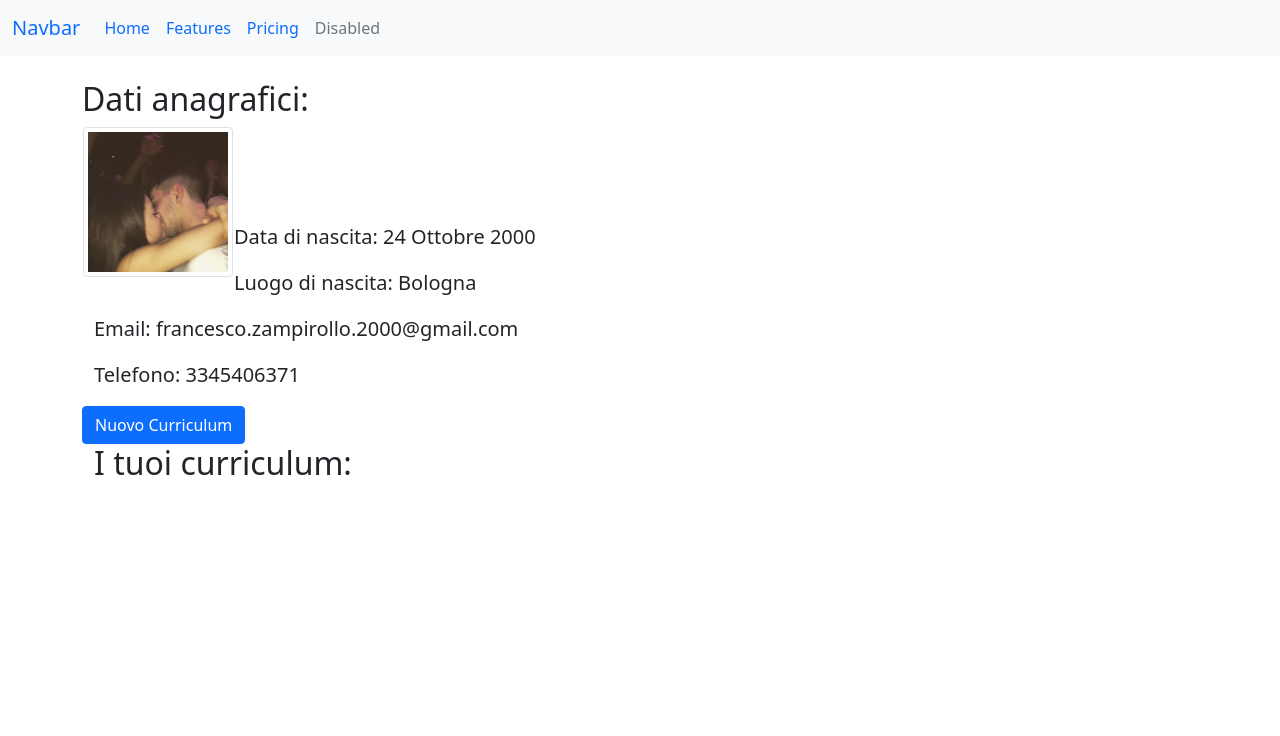
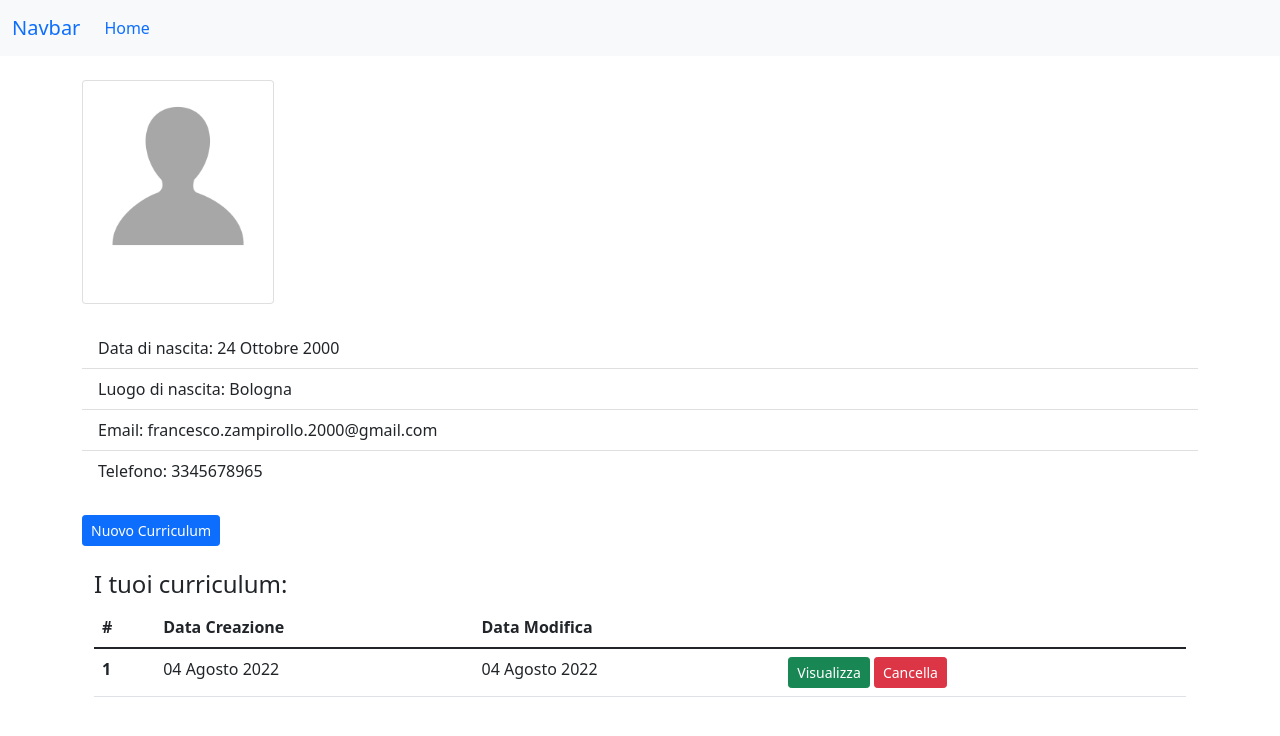
Before and after one commit to zampifre/Curriculator, a Django app: page /app/1/profile/ in a window 1280 px wide. Shown: the top 736 px of the page. Run offline with Django 4.2, Linux system fonts and the light colour scheme; a user stored in the database is signed in; data comes from the database, SQL or seed files in the repository; data that the repository does not hold is empty; some libraries are stand-ins or nearby versions.

Commit message:
Fix modelli, stesura detail CV

```diff
--- a/Curriculator/settings.py
+++ b/Curriculator/settings.py
@@ -36,7 +36,6 @@ INSTALLED_APPS = [
     'django.contrib.auth',
     'crispy_forms',
     'django.contrib.contenttypes',
-    'django_yaml_field',
     'django.contrib.sessions',
     'django.contrib.messages',
     'django.contrib.staticfiles',
--- a/CurriculatorApp/admin.py
+++ b/CurriculatorApp/admin.py
@@ -3,3 +3,5 @@ from .models import *
 
 admin.site.register(Profile)
 admin.site.register(Curriculum)
+admin.site.register(Sezione)
+admin.site.register(Elemento)
--- a/CurriculatorApp/models.py
+++ b/CurriculatorApp/models.py
@@ -2,7 +2,7 @@ import datetime
 from django.db import models
 from django.contrib.auth.models import User
 from django.db.models.signals import post_save
-from django_yaml_field.fields import YAMLField
+from yamlfield.fields import YAMLField
 from django.dispatch import receiver
 
 class Profile(models.Model):
@@ -28,21 +28,21 @@ def create_user_profile(sender, instance, created, **kwargs):
 def save_user_profile(sender, instance, **kwargs):
     instance.profile.save()
 
-class Elemento(models.Model):
-    titolo = models.CharField(max_length=200, null=False)
-    data_inizio = models.DateField(null=True, default=None)
-    data_fine = models.DateField(null=True, default=None)
-    campi = YAMLField()
+
+class Curriculum(models.Model):
+    profilo = models.ForeignKey(Profile, on_delete=models.CASCADE)
+    data_creazione = models.DateField(default=datetime.date.today)
+    data_modifica = models.DateField(default=datetime.date.today)
 
     class Meta:
-        verbose_name_plural = "Elementi"
+        verbose_name_plural = "Curriculum"
 
     def __str__(self):
-        return self.titolo
+        return f'{self.profilo}, {self.data_creazione}, {self.data_modifica}'
 
 class Sezione(models.Model):
     titolo = models.CharField(max_length=100, null=False)
-    elementi = models.ManyToManyField(Elemento, default=None, null=True, blank=True)
+    curriculum = models.ForeignKey(Curriculum, default=None, on_delete=models.CASCADE)
 
     class Meta:
         verbose_name_plural = "Sezioni"
@@ -50,14 +50,15 @@ class Sezione(models.Model):
     def __str__(self):
         return self.titolo
 
-class Curriculum(models.Model):
-    profilo = models.ForeignKey(Profile, on_delete=models.CASCADE)
-    data_creazione = models.DateField(default=datetime.date.today)
-    data_modifica = models.DateField(default=datetime.date.today)
-    sezioni = models.ManyToManyField(Sezione, default=None, null=True, blank=True)
+class Elemento(models.Model):
+    titolo = models.CharField(max_length=200, null=False)
+    data_inizio = models.DateField(null=True, default=None)
+    data_fine = models.DateField(null=True, default=None)
+    campi = YAMLField()
+    sezione = models.ForeignKey(Sezione, default=None, on_delete=models.CASCADE)
 
     class Meta:
-        verbose_name_plural = "Curriculum"
+        verbose_name_plural = "Elementi"
 
     def __str__(self):
-        return f'{self.profilo}, {self.data_creazione}, {self.data_modifica}'
+        return self.titolo
--- a/CurriculatorApp/urls.py
+++ b/CurriculatorApp/urls.py
@@ -7,7 +7,8 @@ urlpatterns = [
     path('user-register/', views.register, name='user-register'),
     path('<int:pk>/profile/', Profilo.as_view(), name='profilo'),
     path('update-profile/', ProfileUpdateView.as_view(), name='aggiorna-profilo'),
-    path('create-curriculum/', views.CurriclumCreate.as_view(), name="crea-curriculum"),
-    path('<int:pk>/delete-curriculum/', CurriculumDelete.as_view(), name="cancella-curriculum"),
+    path('create-curriculum/', views.CurriclumCreate.as_view(), name='crea-curriculum'),
+    path('<int:pk>/delete-curriculum/', CurriculumDelete.as_view(), name='cancella-curriculum'),
+    path('<int:pk>/detail-curriculum/', CurriculumDetail.as_view(), name='dettagli-curriculum'),
 
 ]
--- a/CurriculatorApp/views.py
+++ b/CurriculatorApp/views.py
@@ -98,3 +98,15 @@ class CurriculumDelete(DeleteView):
     def get_success_url(self):
         profile_id = self.request.user.pk
         return reverse_lazy('CurriculatorApp:profilo', kwargs={'pk': profile_id})
+
+
+class CurriculumDetail(DetailView):
+    model = Curriculum
+    template_name = 'profile/curriculum-detail.html'
+
+    def get_context_data(self, **kwargs):
+        context = super(CurriculumDetail, self).get_context_data(**kwargs)
+        context['curriculum'] = Curriculum.objects.all()
+        context['sezioni'] = Sezione.objects.all()
+        context['elementi'] = Elemento.objects.all()
+        return context
--- a/templates/Curriculator/navbar.html
+++ b/templates/Curriculator/navbar.html
@@ -7,9 +7,6 @@
     <div class="collapse navbar-collapse" id="navbarNavAltMarkup">
       <div class="navbar-nav">
         <a class="nav-link active" aria-current="page" href="/">Home</a>
-        <a class="nav-link" href="#">Features</a>
-        <a class="nav-link" href="#">Pricing</a>
-        <a class="nav-link disabled">Disabled</a>
       </div>
     </div>
   </div>
--- a/templates/profile/profilo_view.html
+++ b/templates/profile/profilo_view.html
@@ -2,32 +2,34 @@
 {% block title %} Profilo {% endblock %}
 {% block content %}
     <div class="container">
-        <h2> Dati anagrafici:</h2>
-        <div style="border-bottom-left-radius: 1px">
-        <img class="img-thumbnail" src="{{ object.foto.url }}" alt="" style="float:left; margin: 1px"
-        height="150" width="150">
-            <p class="fs-1" style="margin: 3px"> {{ user.first_name }} {{ user.last_name }}</p>
+        <!--<h2> Dati anagrafici:</h2>-->
+        <div class="card" style="width: 12rem;">
+            <img src="{{ object.foto.url }}" class="card-img-top" alt="...">
+            <div class="card-body">
+                <p class="card-text"> <strong>{{ user.first_name}} {{ user.last_name }}</strong></p>
+            </div>
         </div>
         <br>
+        <div class="">
+        <ul class="list-group list-group-flush">
+            <li class="list-group-item">Data di nascita: {{ object.data_nascita }}</li>
+            <li class="list-group-item">Luogo di nascita: {{ object.luogo_nascita }}</li>
+            <li class="list-group-item">Email: {{ user.email }}</li>
+            <li class="list-group-item">Telefono: {{ object.telefono }}</li>
+        </ul>
+        </div>
         <br>
+        <a class="btn btn-primary btn-sm" onclick="location.href='{% url 'CurriculatorApp:crea-curriculum'%}'">Nuovo Curriculum</a>
+        <div class="container">
         <br>
-        <br>
-        <div class="container">
-            <p class="fs-5">Data di nascita: {{ object.data_nascita }}</p>
-            <p class="fs-5">Luogo di nascita: {{ object.luogo_nascita }}</p>
-            <p class="fs-5">Email: {{ user.email }}</p>
-            <p class="fs-5">Telefono: {{ object.telefono }}</p>
-        </div>
-        <a class="btn btn-primary" onclick="location.href='{% url 'CurriculatorApp:crea-curriculum'%}'">Nuovo Curriculum</a>
-        <div class="container">
-            <h2>I tuoi curriculum: </h2>
+        <h4> I tuoi curriculum: </h4>
             {% for item in curriculum %}
                 {% if item.profilo.id == object.id %}
                     <table class="table">
                         <thead>
                         <tr>
                             <th scope="col">#</th>
-                        <th scope="col">Data Creazione</th>
+                            <th scope="col" >Data Creazione</th>
                             <th scope="col">Data Modifica</th>
                         </tr>
                         </thead>
@@ -36,7 +38,10 @@
                             <th scope="row">{{ item.id }}</th>
                             <td>{{ item.data_creazione }}</td>
                             <td>{{ item.data_modifica }}</td>
-                        <td> <a class="btn btn-danger" href="{% url 'CurriculatorApp:cancella-curriculum' pk=item.pk %}">
+                            <td>
+                                <a class="btn btn-success btn-sm" href="{% url 'CurriculatorApp:dettagli-curriculum' pk=item.pk%}">
+                                    Visualizza </a>
+                                <a class="btn btn-danger btn-sm" href="{% url 'CurriculatorApp:cancella-curriculum' pk=item.pk %}">
                                 Cancella</a>
                             </td>
                         </tr>
```
Also changed, not shown: templates/profile/curriculum-detail.html (added, +20 -0 lines), CurriculatorApp/migrations/0011_remove_curriculum_sezioni_curriculum_sezioni_and_more.py (added), CurriculatorApp/migrations/0012_remove_curriculum_sezioni_remove_sezione_elementi_and_more.py (added), db.sqlite3. Lines whose indentation alone changed are shown as unchanged.
